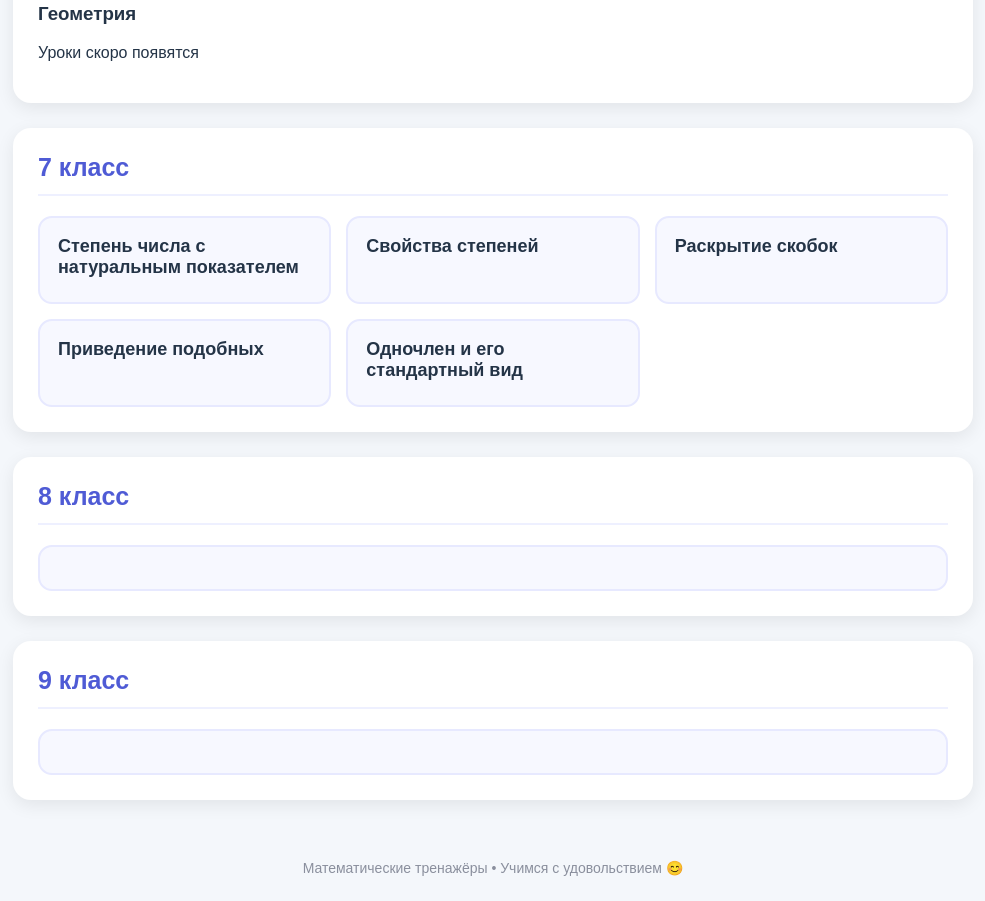
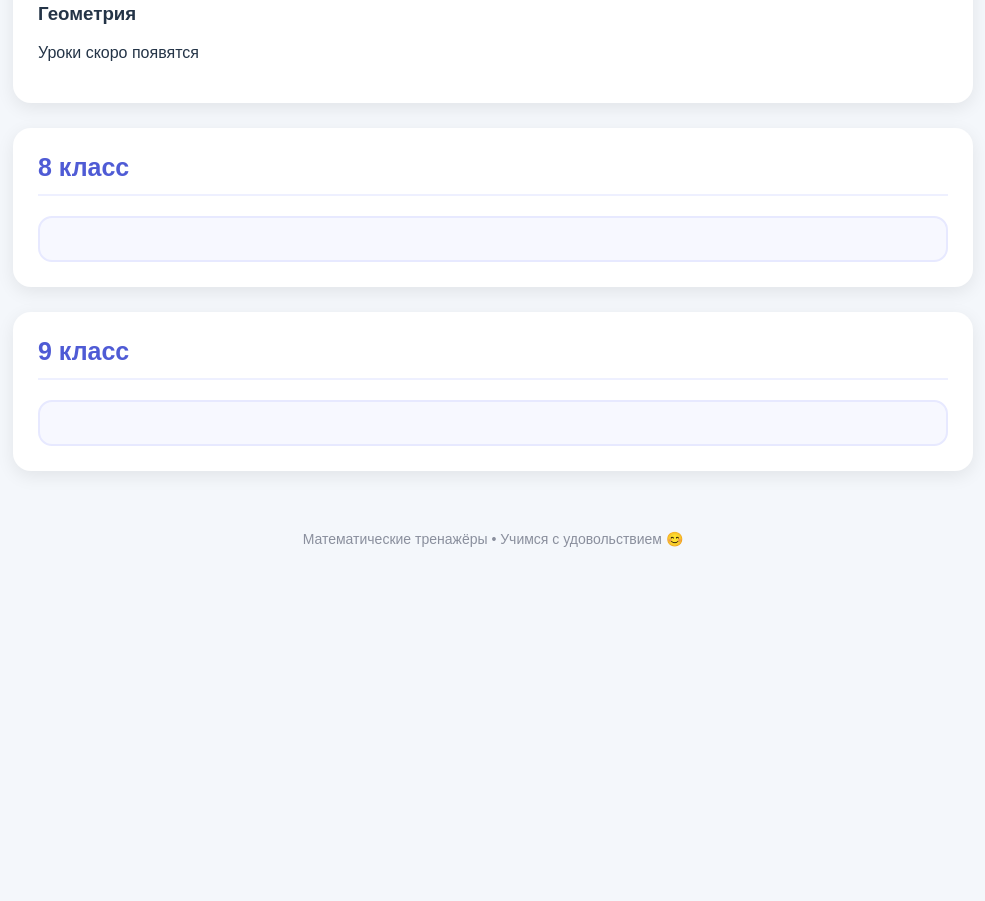
Before and after one commit to tixo-n/trenager, a plain HTML site: page index.html in a window 1280 px wide. Shown: the part 1640-2541 px from the top of the page, without its empty margins (147-1132 px from the left). After the commit the page ends 2212 px from the top, so only its background shows below. Drawn offline with Linux system fonts and the light colour scheme.

Commit message:
Update index.html

```diff
--- a/index.html
+++ b/index.html
@@ -264,37 +264,7 @@
         </div>
     </section>
 
-    <!-- 7 КЛАСС -->
-    <section class="class-block">
-        <div class="class-title">7 класс</div>
 
-        <div class="trainers">
-
-            <a class="trainer" href="stepen chisla.html">
-                <div class="trainer-name">Степень числа с натуральным показателем</div>
-                <div class="trainer-file"></div>
-            </a>
-
-            <a class="trainer" href="svoistva_stepenei (2).html">
-                <div class="trainer-name">Свойства степеней</div>
-                <div class="trainer-file"></div>
-            </a>
-
-            <a class="trainer" href="raskrytie_skobok.html">
-                <div class="trainer-name">Раскрытие скобок </div>
-                <div class="trainer-file"></div>
-            </a>
-             <a class="trainer" href="privedenie_podobnyh.html">
-                <div class="trainer-name">Приведение подобных</div>
-                <div class="trainer-file"></div>
-            </a>
-
-             <a class="trainer" href="monomial.html">
-                <div class="trainer-name">Одночлен и его стандартный вид</div>
-                <div class="trainer-file"></div>
-            </a>
-        </div>
-    </section>
 
     <!-- 8 КЛАСС -->
     <section class="class-block">
```
